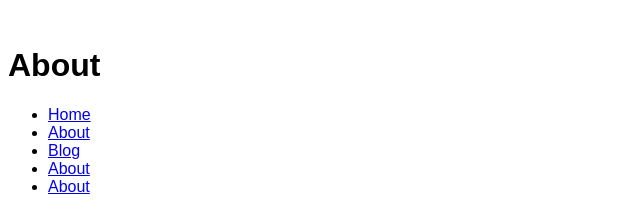
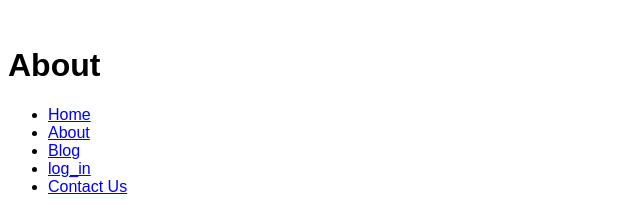
Before and after one commit to VeeSmiles/Green-Valley, a plain HTML site: page about.html in a window 1280 px wide. Shown: the top 214 px of the page, 0-640 px from the left. Drawn offline with Linux system fonts and the light colour scheme.

Commit message:
Fixed Nav Bar

```diff
--- a/about.html
+++ b/about.html
@@ -14,10 +14,8 @@
                     <li><a href="home.html">Home</a></li>
                     <li><a href="about.html">About</a></li>
                     <li><a href="blog.html">Blog</a></li>
-                    <li><a href="log_in.html">About</a></li>
-                    <li><a href="contact.html">About</a></li>
-
-
+                    <li><a href="log_in.html">log_in</a></li>
+                    <li><a href="contact.html">Contact Us</a></li>
                 </ul>
             </nav>
         </header>
```
Also changed, not shown: blog.html (+2 -4 lines), contact.html (+2 -4 lines), home.html (+2 -4 lines), log_in.html (+2 -4 lines).
